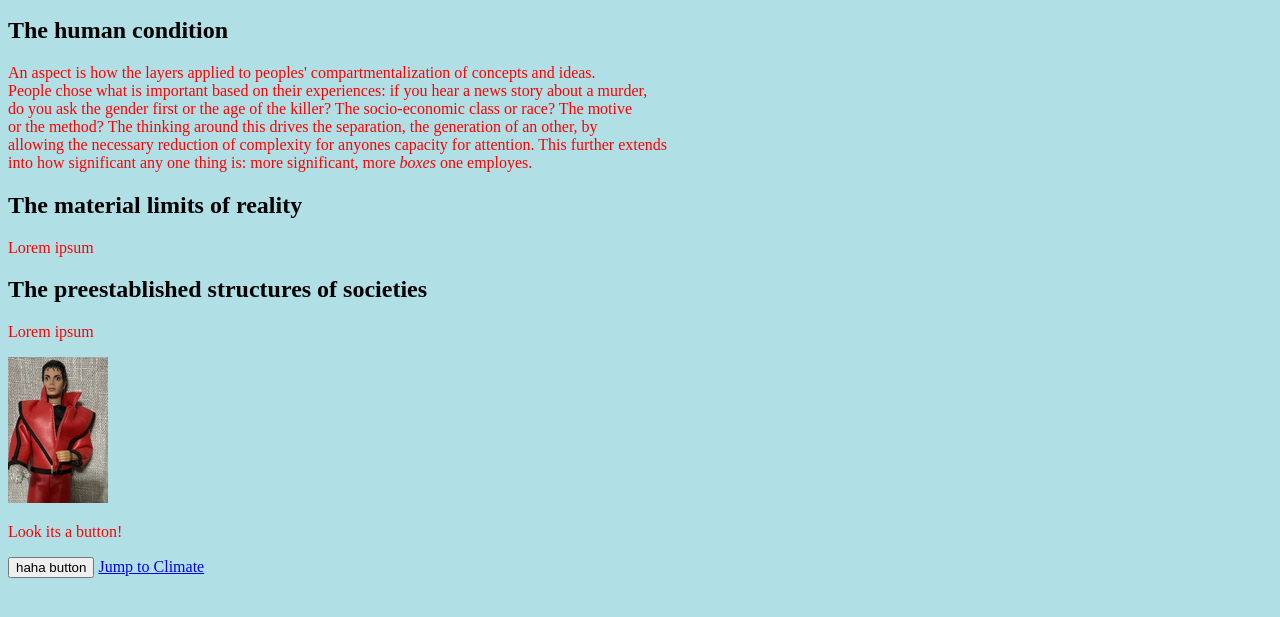
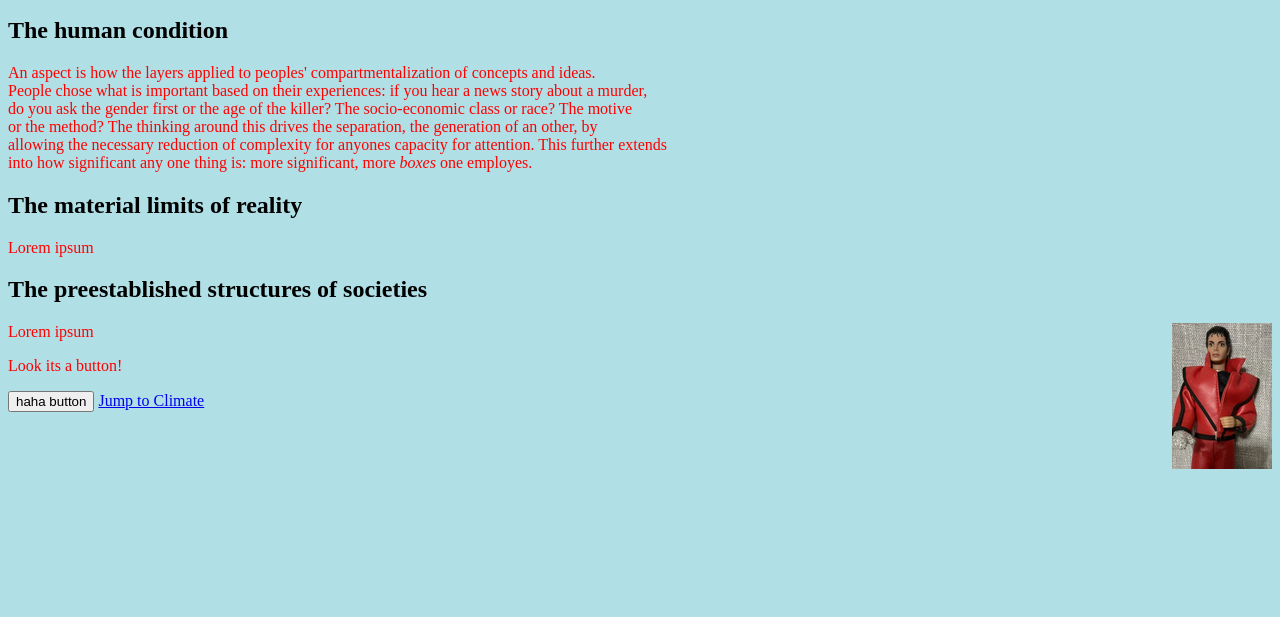
Before and after one commit to PatJNeri/website.practice, a plain HTML site: page practice.html in a window 1280 px wide. Shown: the part 155-772 px from the top of the page. Drawn offline with Linux system fonts and the light colour scheme.

Commit message:
Update practice.html
adjust body

```diff
--- a/practice.html
+++ b/practice.html
@@ -1,6 +1,7 @@
 <!DOCTYPE html>
 <html>
 <head>
+  <title>Step2Learn#2</title>
 <style>
   body {background-color: powderblue;}
   h1   {color: blue; text-align=center;}
@@ -29,12 +30,11 @@
   <h2>The material limits of reality</h2>
   <p>Lorem ipsum</p>
   <h2>The preestablished structures of societies</h2>
-  <p>Lorem ipsum</p>
-  <img src="images/jackson_glove.png">
-</body>
-<p>Look its a button!</p>
+  <p><img src="images/jackson_glove.png" style="float:right;">Lorem ipsum</p>
+  <p>Look its a button!</p>
    <button onclick="document.location='default.asp'">haha button</button>
 <!-- This Function requires some javascript knowledge.
   Not sure if the Jump is working either-->
  <a href="#Climate">Jump to Climate</a>
+</body>
 </html>
```
